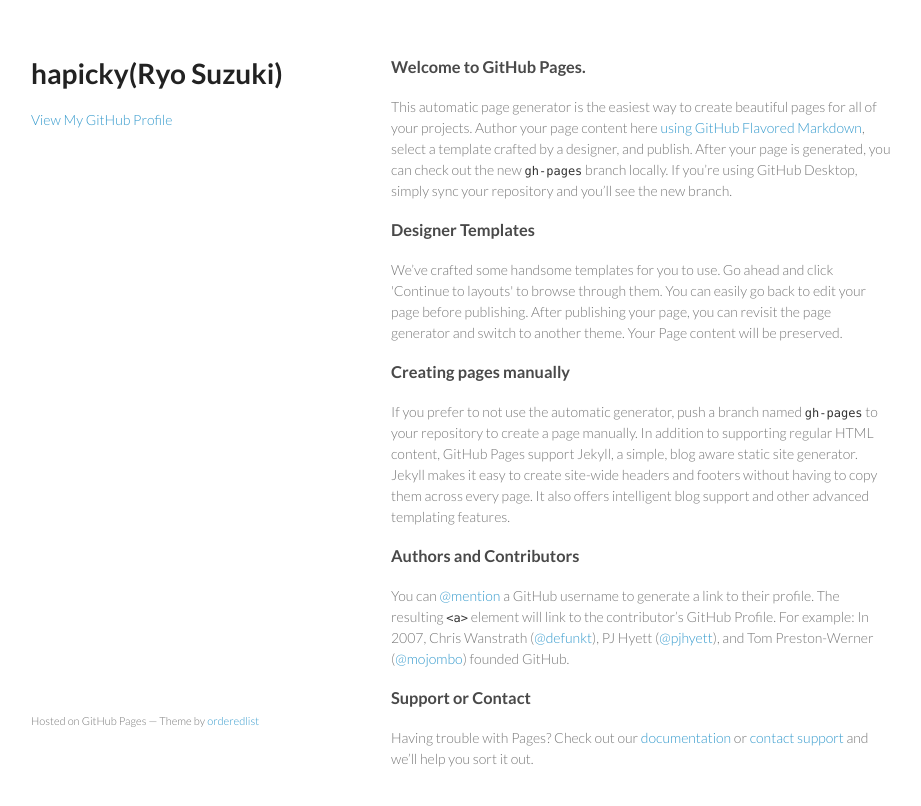
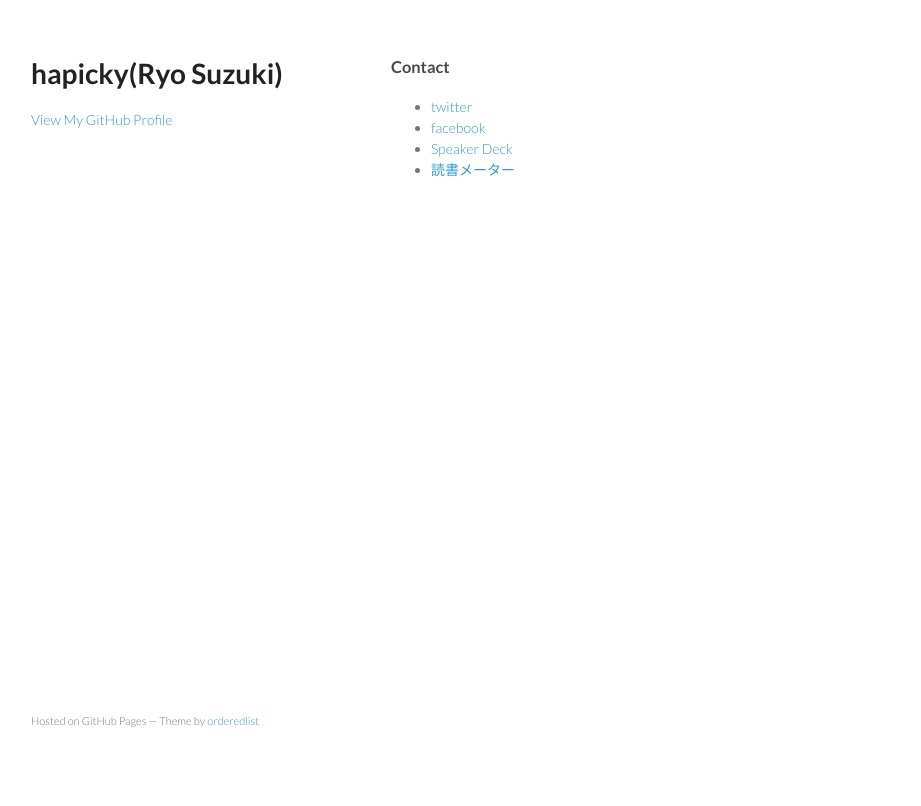
Before and after one commit to hapicky/hapicky.github.io, a plain HTML site: page index.html in a window 1280 px wide. Shown: the whole page, without its empty margins (179-1100 px from the left). Drawn offline with Linux system fonts and the light colour scheme.

Commit message:
Replace master branch with page content via GitHub

```diff
--- a/index.html
+++ b/index.html
@@ -24,29 +24,14 @@
       </header>
       <section>
         <h3>
-<a id="welcome-to-github-pages" class="anchor" href="#welcome-to-github-pages" aria-hidden="true"><span class="octicon octicon-link"></span></a>Welcome to GitHub Pages.</h3>
+<a id="contact" class="anchor" href="#contact" aria-hidden="true"><span class="octicon octicon-link"></span></a>Contact</h3>
 
-<p>This automatic page generator is the easiest way to create beautiful pages for all of your projects. Author your page content here <a href="https://guides.github.com/features/mastering-markdown/">using GitHub Flavored Markdown</a>, select a template crafted by a designer, and publish. After your page is generated, you can check out the new <code>gh-pages</code> branch locally. If you’re using GitHub Desktop, simply sync your repository and you’ll see the new branch.</p>
-
-<h3>
-<a id="designer-templates" class="anchor" href="#designer-templates" aria-hidden="true"><span class="octicon octicon-link"></span></a>Designer Templates</h3>
-
-<p>We’ve crafted some handsome templates for you to use. Go ahead and click 'Continue to layouts' to browse through them. You can easily go back to edit your page before publishing. After publishing your page, you can revisit the page generator and switch to another theme. Your Page content will be preserved.</p>
-
-<h3>
-<a id="creating-pages-manually" class="anchor" href="#creating-pages-manually" aria-hidden="true"><span class="octicon octicon-link"></span></a>Creating pages manually</h3>
-
-<p>If you prefer to not use the automatic generator, push a branch named <code>gh-pages</code> to your repository to create a page manually. In addition to supporting regular HTML content, GitHub Pages support Jekyll, a simple, blog aware static site generator. Jekyll makes it easy to create site-wide headers and footers without having to copy them across every page. It also offers intelligent blog support and other advanced templating features.</p>
-
-<h3>
-<a id="authors-and-contributors" class="anchor" href="#authors-and-contributors" aria-hidden="true"><span class="octicon octicon-link"></span></a>Authors and Contributors</h3>
-
-<p>You can <a href="https://github.com/blog/821" class="user-mention">@mention</a> a GitHub username to generate a link to their profile. The resulting <code>&lt;a&gt;</code> element will link to the contributor’s GitHub Profile. For example: In 2007, Chris Wanstrath (<a href="https://github.com/defunkt" class="user-mention">@defunkt</a>), PJ Hyett (<a href="https://github.com/pjhyett" class="user-mention">@pjhyett</a>), and Tom Preston-Werner (<a href="https://github.com/mojombo" class="user-mention">@mojombo</a>) founded GitHub.</p>
-
-<h3>
-<a id="support-or-contact" class="anchor" href="#support-or-contact" aria-hidden="true"><span class="octicon octicon-link"></span></a>Support or Contact</h3>
-
-<p>Having trouble with Pages? Check out our <a href="https://help.github.com/pages">documentation</a> or <a href="https://github.com/contact">contact support</a> and we’ll help you sort it out.</p>
+<ul>
+<li><a href="https://twitter.com/hapicky">twitter</a></li>
+<li><a href="https://www.facebook.com/ryo.szk.bs">facebook</a></li>
+<li><a href="https://speakerdeck.com/hapicky">Speaker Deck</a></li>
+<li><a href="http://bookmeter.com/u/422847">読書メーター</a></li>
+</ul>
       </section>
       <footer>
         <p><small>Hosted on GitHub Pages &mdash; Theme by <a href="https://github.com/orderedlist">orderedlist</a></small></p>
```
Also changed, not shown: params.json (+1 -1 lines).
